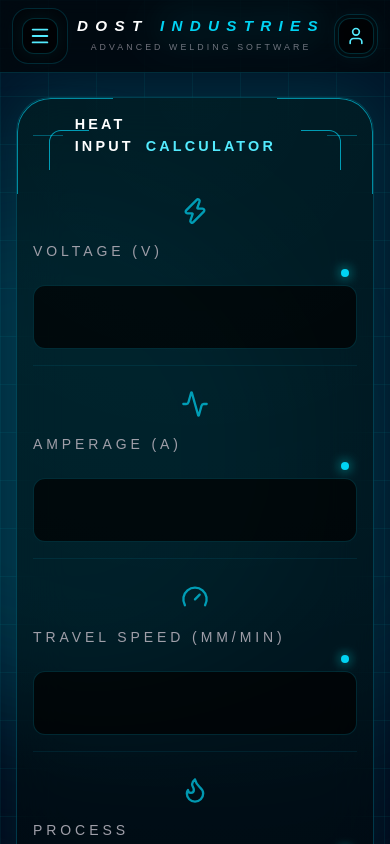
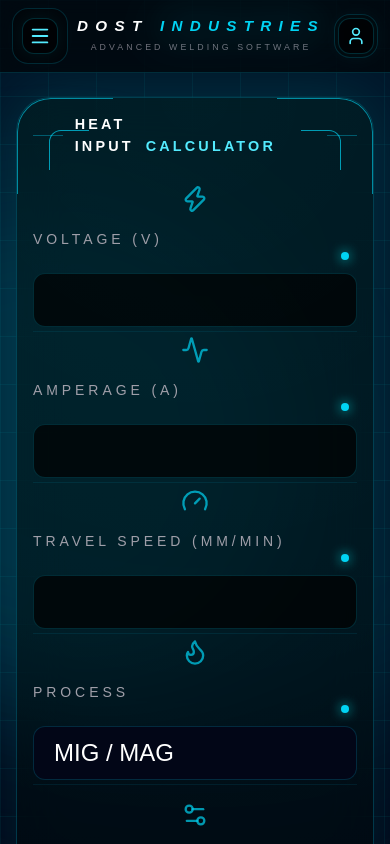
Before and after one commit to Dost-Industries/dost-industries-app, a Next.js app: page / in a window 390 px wide. Shown: the top 844 px of the page. Built offline with nearby package versions, Linux system fonts and the light colour scheme.

Commit message:
mobile fixes

```diff
--- a/app/page.tsx
+++ b/app/page.tsx
@@ -188,10 +188,10 @@ export default function Home() {
 </div>
 
               {/* INPUT ROWS */}
-<div className="space-y-2">
+<div className="space-y-0">
 
 {/* VOLTAGE */}
-<div className="group grid grid-cols-1 md:grid-cols-[64px_1fr_180px] items-center border-b border-cyan-500/10 py-4 sm:py-5 relative gap-4 transition-all duration-300 hover:border-cyan-400/30">
+<div className="group grid grid-cols-1 md:grid-cols-[64px_1fr_180px] items-center border-b border-cyan-500/10 py-1 sm:py-2 relative gap-4 transition-all duration-300 hover:border-cyan-400/30">
 
   <div className="flex justify-center">
     <Zap
@@ -217,13 +217,13 @@ export default function Home() {
     step="0.01"
     value={voltage}
     onChange={(e) => setVoltage(e.target.value)}
-    className="h-[64px] bg-black/70 border border-cyan-500/20 rounded-xl px-5 text-2xl text-white transition-all duration-300 hover:border-cyan-400/40 hover:bg-cyan-400/[0.03] focus:outline-none focus:border-cyan-300 focus:shadow-[0_0_18px_rgba(0,255,255,0.15)]"
+    className="h-[54px] bg-black/70 border border-cyan-500/20 rounded-xl px-5 text-2xl text-white transition-all duration-300 hover:border-cyan-400/40 hover:bg-cyan-400/[0.03] focus:outline-none focus:border-cyan-300 focus:shadow-[0_0_18px_rgba(0,255,255,0.15)]"
   />
 <div className="absolute right-2 top-1/2 -translate-y-1/2 w-2 h-2 rounded-full bg-cyan-400 shadow-[0_0_12px_rgba(0,255,255,0.8)]" />
 </div>
 
 {/* AMPERAGE */}
-<div className="group grid grid-cols-1 md:grid-cols-[64px_1fr_180px] items-center border-b border-cyan-500/10 py-4 sm:py-5 relative gap-4 transition-all duration-300 hover:border-cyan-400/30">
+<div className="group grid grid-cols-1 md:grid-cols-[64px_1fr_180px] items-center border-b border-cyan-500/10 py-1 sm:py-2 relative gap-4 transition-all duration-300 hover:border-cyan-400/30">
 
   <div className="flex justify-center">
     <Activity
@@ -249,13 +249,13 @@ export default function Home() {
     step="0.01"
     value={amperage}
     onChange={(e) => setAmperage(e.target.value)}
-    className="h-[64px] bg-black/70 border border-cyan-500/20 rounded-xl px-5 text-2xl text-white transition-all duration-300 hover:border-cyan-400/40 hover:bg-cyan-400/[0.03] focus:outline-none focus:border-cyan-300 focus:shadow-[0_0_18px_rgba(0,255,255,0.15)]"
+    className="h-[54px] bg-black/70 border border-cyan-500/20 rounded-xl px-5 text-2xl text-white transition-all duration-300 hover:border-cyan-400/40 hover:bg-cyan-400/[0.03] focus:outline-none focus:border-cyan-300 focus:shadow-[0_0_18px_rgba(0,255,255,0.15)]"
   />
 <div className="absolute right-2 top-1/2 -translate-y-1/2 w-2 h-2 rounded-full bg-cyan-400 shadow-[0_0_12px_rgba(0,255,255,0.8)]" />
 </div>
 
 {/* SPEED */}
-<div className="group grid grid-cols-1 md:grid-cols-[64px_1fr_180px] items-center border-b border-cyan-500/10 py-4 sm:py-5 relative gap-4 transition-all duration-300 hover:border-cyan-400/30">
+<div className="group grid grid-cols-1 md:grid-cols-[64px_1fr_180px] items-center border-b border-cyan-500/10 py-1 sm:py-2 relative gap-4 transition-all duration-300 hover:border-cyan-400/30">
 
   <div className="flex justify-center">
     <Gauge
@@ -281,13 +281,13 @@ export default function Home() {
     step="0.01"
     value={speed}
     onChange={(e) => setSpeed(e.target.value)}
-    className="h-[64px] bg-black/70 border border-cyan-500/20 rounded-xl px-5 text-2xl text-white transition-all duration-300 hover:border-cyan-400/40 hover:bg-cyan-400/[0.03] focus:outline-none focus:border-cyan-300 focus:shadow-[0_0_18px_rgba(0,255,255,0.15)]"
+    className="h-[54px] bg-black/70 border border-cyan-500/20 rounded-xl px-5 text-2xl text-white transition-all duration-300 hover:border-cyan-400/40 hover:bg-cyan-400/[0.03] focus:outline-none focus:border-cyan-300 focus:shadow-[0_0_18px_rgba(0,255,255,0.15)]"
   />
 <div className="absolute right-2 top-1/2 -translate-y-1/2 w-2 h-2 rounded-full bg-cyan-400 shadow-[0_0_12px_rgba(0,255,255,0.8)]" />
 </div>
 
 {/* PROCESS */}
-<div className="group grid grid-cols-1 md:grid-cols-[64px_1fr_180px] items-center border-b border-cyan-500/10 py-4 sm:py-5 relative gap-4 transition-all duration-300 hover:border-cyan-400/30">
+<div className="group grid grid-cols-1 md:grid-cols-[64px_1fr_180px] items-center border-b border-cyan-500/10 py-1 sm:py-2 relative gap-4 transition-all duration-300 hover:border-cyan-400/30">
 
   <div className="flex justify-center">
   <Flame
@@ -306,24 +306,32 @@ export default function Home() {
 
   </div>
 
+
   <select
-  value={efficiency}
+  value={processName}
   onChange={(e) => {
-    setEfficiency(parseFloat(e.target.value));
-
-    const selected =
-      e.target.options[e.target.selectedIndex].text;
+    const selected = e.target.value;
 
     setProcessName(selected);
+
+    if (selected === "MIG / MAG") setEfficiency(0.8);
+    if (selected === "TIG") setEfficiency(0.6);
+    if (selected === "Elektrode") setEfficiency(0.75);
+    if (selected === "SAW") setEfficiency(1.0);
   }}
-  className="h-[64px] bg-black/70 border border-cyan-500/20 rounded-xl px-5 text-2xl text-white transition-all duration-300 hover:border-cyan-400/40 hover:bg-cyan-400/[0.03] focus:outline-none focus:border-cyan-300 focus:shadow-[0_0_18px_rgba(0,255,255,0.15)]"
+  style={{
+    backgroundColor: "#020617",
+    color: "#ffffff",
+  }}
+  className="appearance-none h-[54px] bg-black/70 border border-cyan-500/20 rounded-xl px-5 text-2xl text-white transition-all duration-300 hover:border-cyan-400/40 hover:bg-cyan-400/[0.03] focus:outline-none focus:border-cyan-300 focus:shadow-[0_0_18px_rgba(0,255,255,0.15)]"
 >
-  <option value="0.8">MIG / MAG</option>
-  <option value="0.6">TIG</option>
-  <option value="0.8">Elektrode</option>
-  <option value="1.0">SAW</option>
+  <option value="MIG / MAG">MIG / MAG</option>
+  <option value="TIG">TIG</option>
+  <option value="Elektrode">Elektrode</option>
+  <option value="SAW">SAW</option>
 </select>
-  <div className="absolute right-2 top-1/2 -translate-y-1/2 w-2 h-2 rounded-full bg-cyan-400 shadow-[0_0_12px_rgba(0,255,255,0.8)]" />
+
+<div className="absolute right-2 top-1/2 -translate-y-1/2 w-2 h-2 rounded-full bg-cyan-400 shadow-[0_0_12px_rgba(0,255,255,0.8)]" />
 </div>
 
 {/* K FACTOR */}
@@ -364,8 +372,6 @@ export default function Home() {
       />
 
     </button>
-
-  </div>
 
   </div>
 
@@ -531,7 +537,7 @@ export default function Home() {
 </div>
                 </div>
 
-
+                </div>
 
               </div>
 {/* PREMIUM PANEL */}
```
